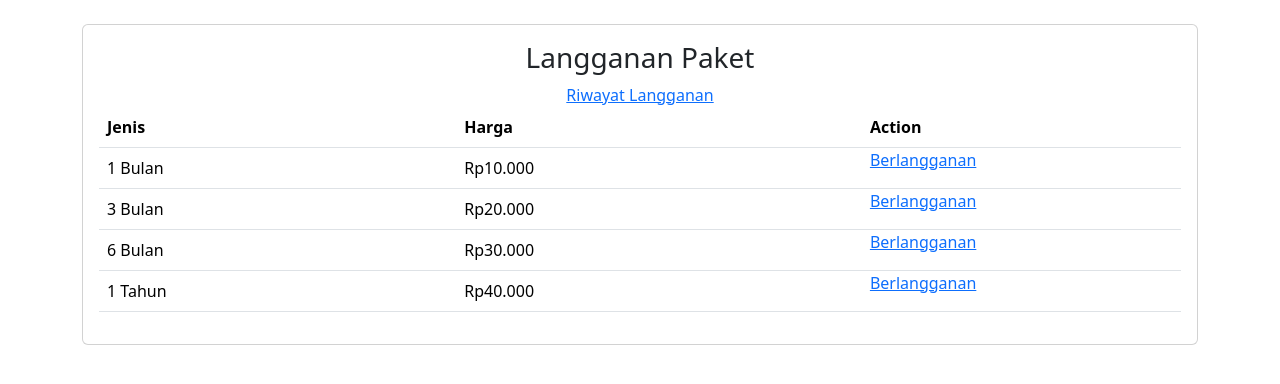
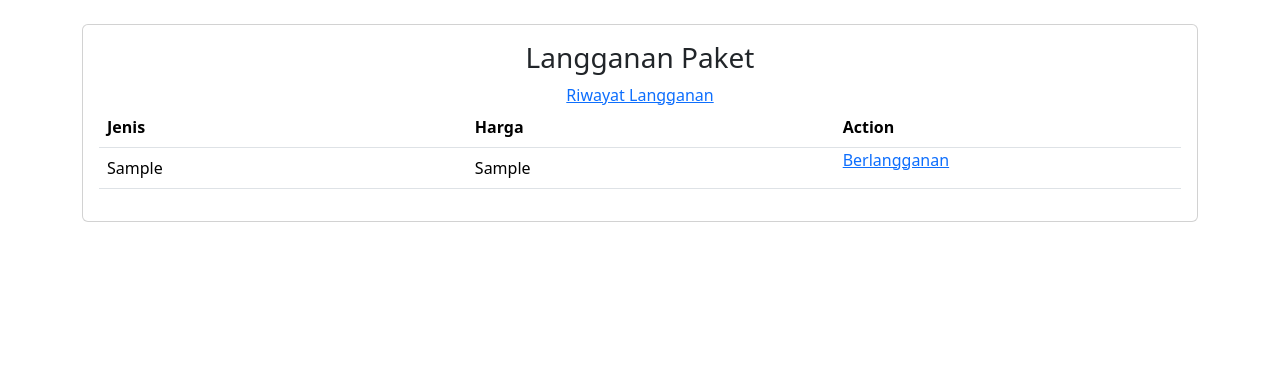
Before and after one commit to Khalishana/tk3-marmut, a Django app: template langganan/templates/langganan.html in a window 1280 px wide. Shown: the part 56-440 px from the top of the page. Run offline with Django 3.2, Linux system fonts and the light colour scheme; the template is opened without the code that fills it: most values are stand-ins (such as "Sample title", 1, 10 or a date in 2020).

Commit message:
feat: connect langganan to database

```diff
--- a/langganan/templates/langganan.html
+++ b/langganan/templates/langganan.html
@@ -11,7 +11,7 @@
         <div class="card-body">
             <div style="text-align: center;">
                 <h3>Langganan Paket</h3>
-                <a href="{% url 'langganan:show_riwayat' %}">Riwayat Langganan</a>
+                <a href="{% url 'langganan:show_transactions' %}">Riwayat Langganan</a>
             </div>
             <table class="table custom-table">
                 <thead>
@@ -22,42 +22,17 @@
                     </tr>
                 </thead>
                 <tbody>
+                    {% for paket in pakets %}
                     <tr>
-                        <td>1 Bulan</td>
-                        <td>Rp10.000</td>
-                        <td style="position: relative;" >
-                            <div style="position: absolute; top: 0;">
-                                <a href="{% url 'langganan:show_pembayaran' %}">Berlangganan</a>
-                            </div>
-                        </td>
-                    </tr>
-                    <tr>
-                        <td>3 Bulan</td>
-                        <td>Rp20.000</td>
+                        <td>{{ paket.0 }}</td>
+                        <td>{{ paket.1 }}</td>
                         <td style="position: relative;" >
                             <div style="position: absolute; top: 0;">
                                 <a href="#">Berlangganan</a>
                             </div>
                         </td>
                     </tr>
-                    <tr>
-                        <td>6 Bulan</td>
-                        <td>Rp30.000</td>
-                        <td style="position: relative;" >
-                            <div style="position: absolute; top: 0;">
-                                <a href="#">Berlangganan</a>
-                            </div>
-                        </td>
-                    </tr>
-                    <tr>
-                        <td>1 Tahun</td>
-                        <td>Rp40.000</td>
-                        <td style="position: relative;" >
-                            <div style="position: absolute; top: 0;">
-                                <a href="#">Berlangganan</a>
-                            </div>
-                        </td>
-                    </tr>
+                    {% endfor %}
                 </tbody>
             </table>
         </div>
```
Also changed, not shown: langganan/templates/riwayat.html (+11 -28 lines), langganan/urls.py (+5 -3 lines), langganan/views.py (+31 -0 lines).
